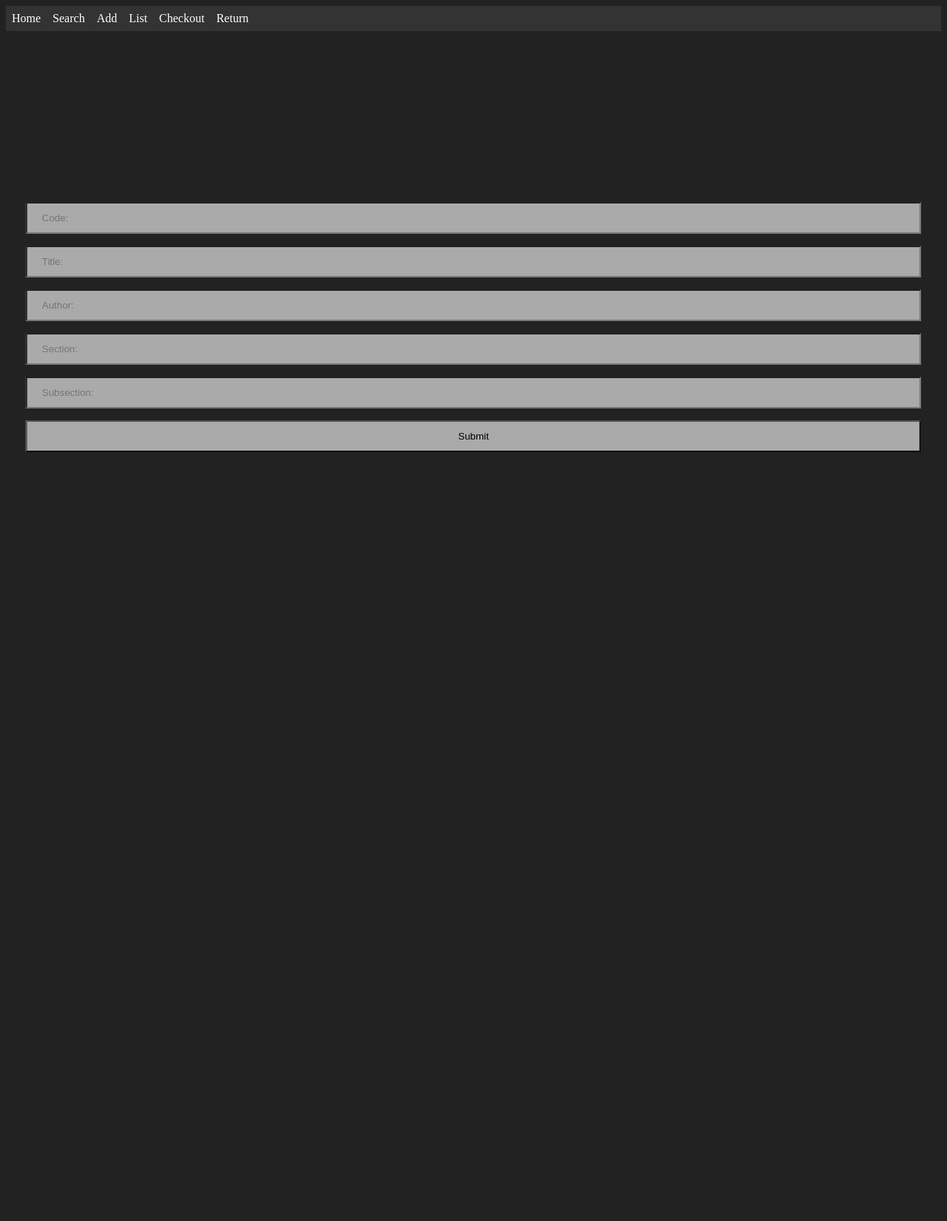
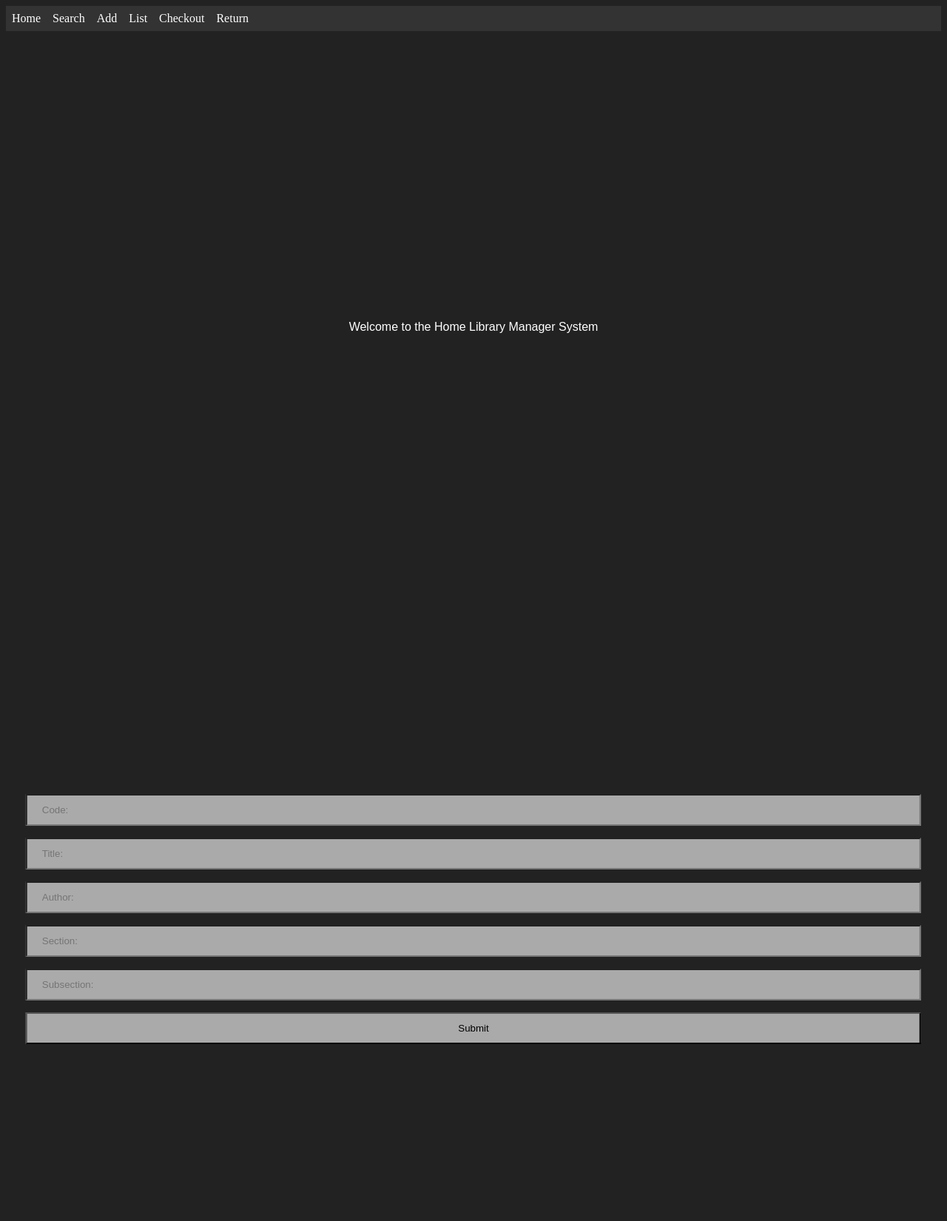
Before and after one commit to S-Spektrum-M/LibraryManager, a Flask app: template frontend/templates/add.html in a window 1280 px wide. Shown: the whole page at 74% size. Before the commit the page ends 611 px from the top, so only its background shows below. Run offline with Flask 2, Linux system fonts and the light colour scheme; the template is opened without the code that fills it, so the values that code supplies are empty.

Commit message:
Add title text

```diff
--- a/frontend/templates/add.html
+++ b/frontend/templates/add.html
@@ -1,5 +1,12 @@
 <!--TODO-->
-{%extends "layout.html" %} {% block body %}
+{%extends "layout.html" %}
+{% block body %}
+<div class="container">
+    <p class="home-text">
+        Welcome to the Home Library Manager System
+    </p>
+</div>
+
 <div class="container">
   <div class="child">
     <form action="/add" method="post">
```
